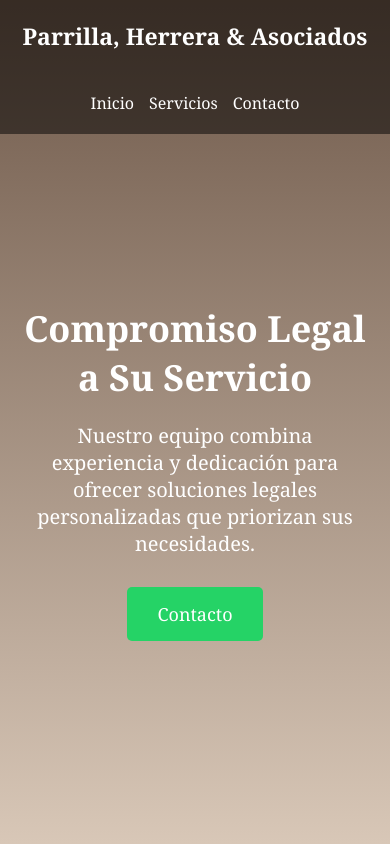
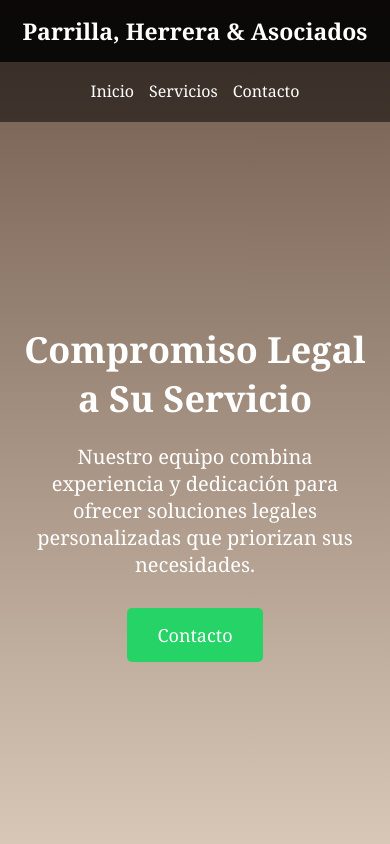
Before and after one commit to ginop90/estudio, a plain HTML site: page index.html in a window 390 px wide. Shown: the top 844 px of the page. Drawn offline with Linux system fonts and the light colour scheme.

Commit message:
cambio a solo logo fijo arriba

```diff
--- a/index.html
+++ b/index.html
@@ -228,9 +228,6 @@
 
         @media (max-width: 768px) {
             nav {
-                position: fixed; /* AAAAAAAAAAAAAAAAAAAAAAAAAAAAAAAAAA */
-                top: 0; /* AAAAAAAAAAAAAAAAAAAAAAAAAAAAAAAAAA */
-                left: 0; /* AAAAAAAAAAAAAAAAAAAAAAAAAAAAAAAAAA */
                 flex-direction: column;
                 align-items: center;
                 gap: 20px;
@@ -238,8 +235,19 @@
                 width: 100%;
             }
 
+            .logo {
+               position: fixed;
+               top: 0;
+               left: 0;
+               width: 100%;
+               padding: 15px;
+               background-color: rgba(0,0,0,0.8);
+               text-align: center;
+               z-index: 1000;
+            }
+
             .hero {
-               margin-top: 100px; /* Compensar el espacio del nav fijo ORGINAL 120px */
+               margin-top: 20px;
             }
 
             .hero h1 {
@@ -256,7 +264,7 @@
                 justify-content: center;
                 align-items: center;
                 gap: 15px;
-                margin-top: 20px;
+                margin-top: 60px;
                 width: 100%;
             }
         }
```
